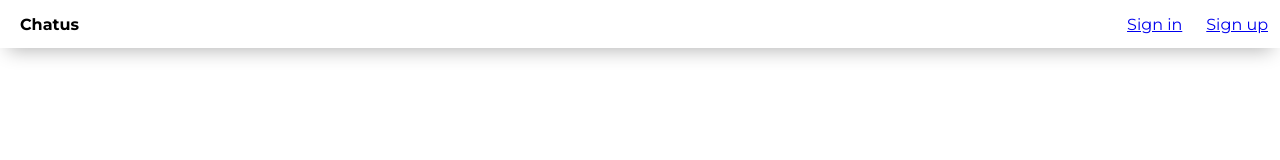
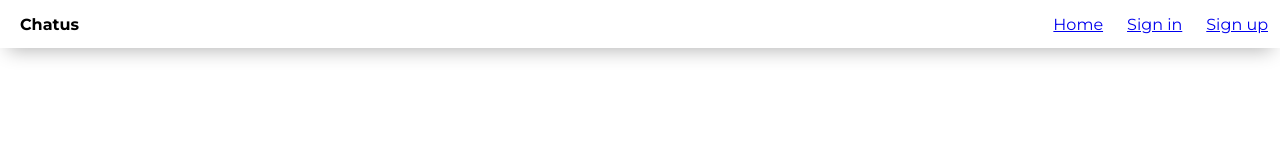
Before and after one commit to funny-family/messenger-frontend, a Vue app: page / in a window 1280 px wide. Shown: the top 160 px of the page. Built offline with nearby package versions, Linux system fonts and the light colour scheme.

Commit message:
added home link in header

```diff
--- a/src/components/Header.vue
+++ b/src/components/Header.vue
@@ -2,6 +2,7 @@
   <header class="header">
     <div class="header__logo">Chatus</div>
     <div class="header__auth">
+      <router-link class="header__auth__link" to="/">Home</router-link>
       <router-link class="header__auth__link" to="/signin">Sign in</router-link>
       <router-link class="header__auth__link" to="/signup">Sign up</router-link>
     </div>
```
